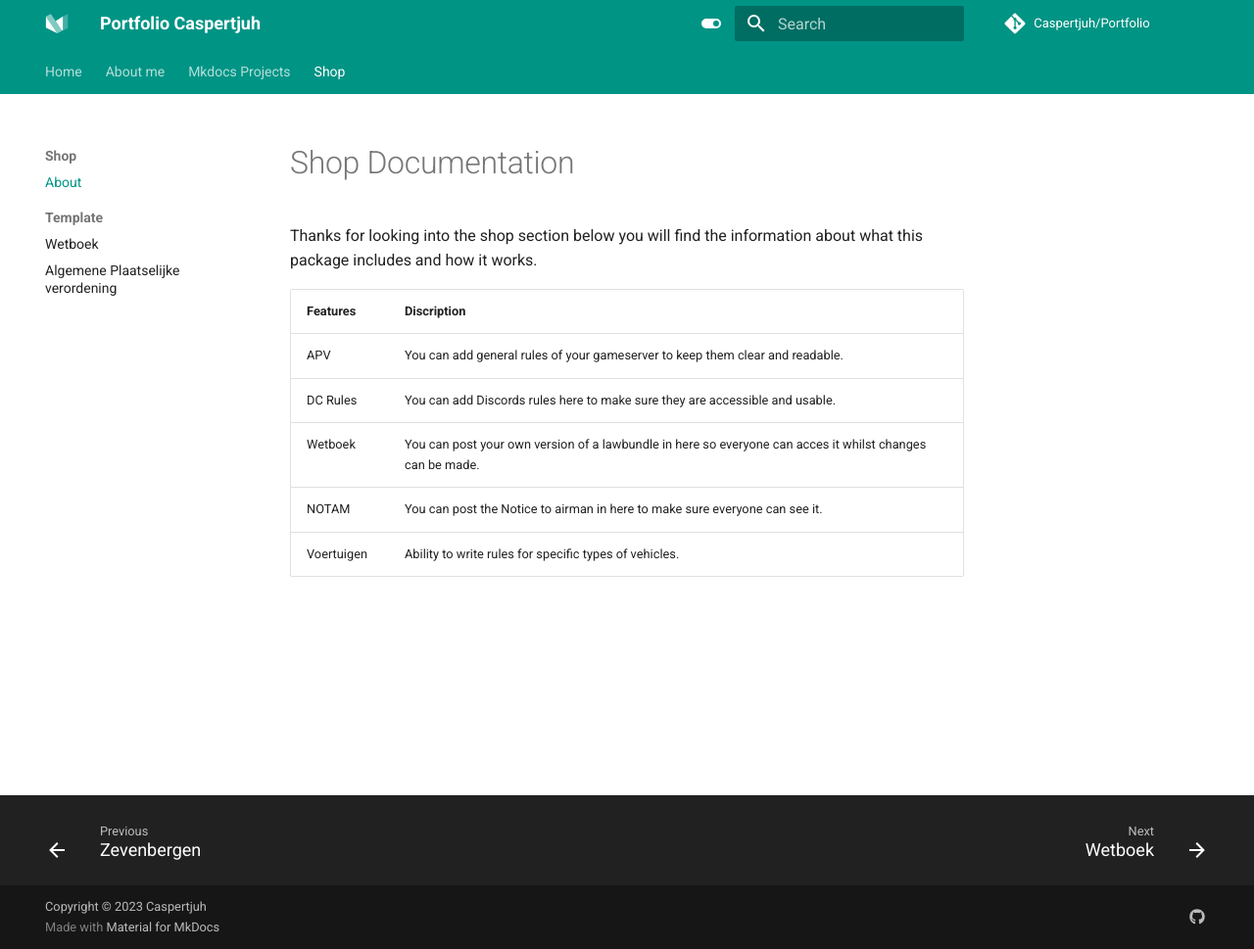
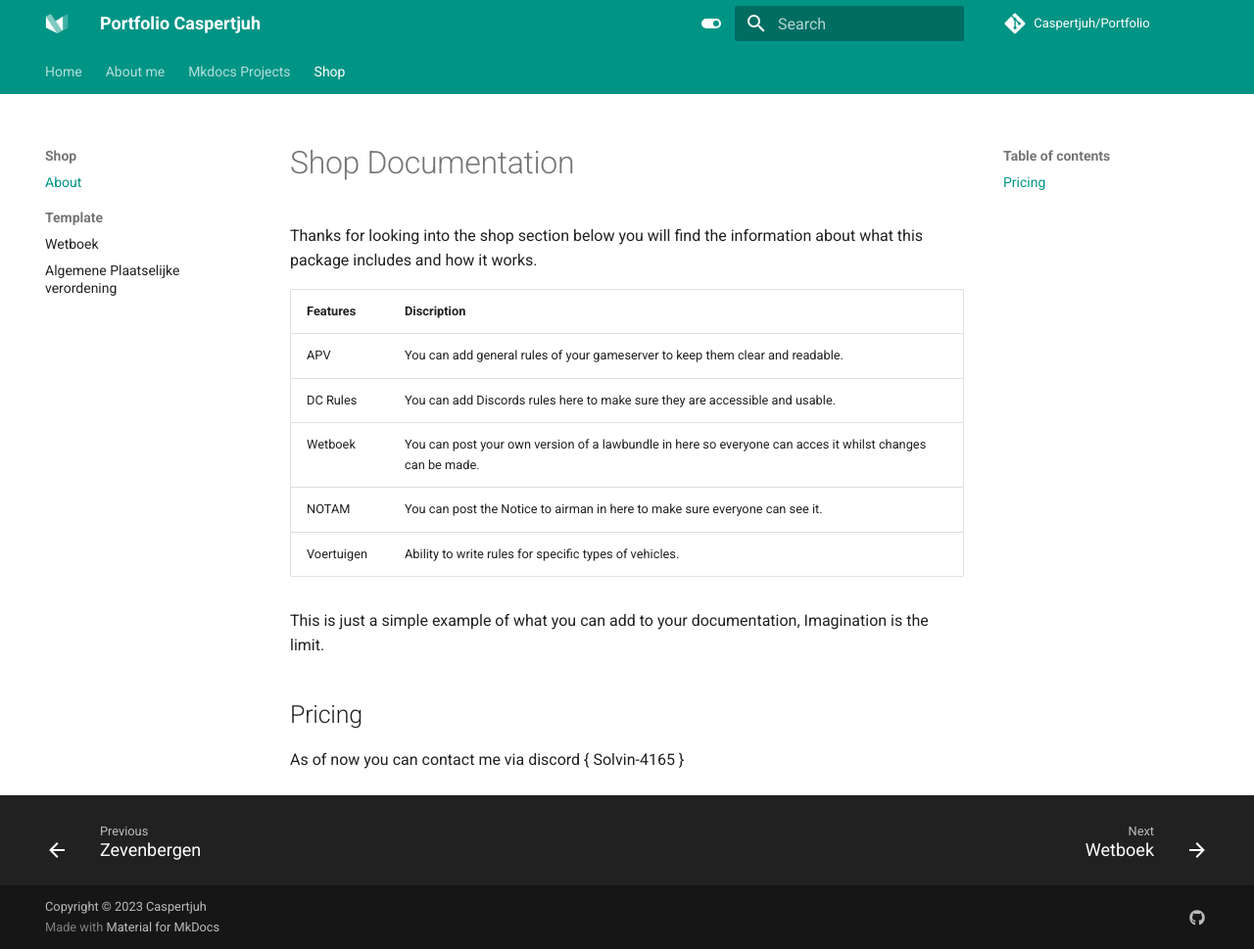
Before and after one commit to Caspertjuh/Portfolio, an MkDocs documentation site: the page built from docs/template.md, in a window 1280 px wide and 969 px high. Shown: the whole window at 98% size. Built offline with MkDocs 1.6.1 and Material for MkDocs 9.7.7, drawn with Linux system fonts in a browser that asks for light colours; comment, search, counter and statistics services are not loaded.

Commit message:
Addition of ##Pricing

```diff
--- a/docs/template.md
+++ b/docs/template.md
@@ -9,3 +9,9 @@ Thanks for looking into the shop section below you will find the information abo
 | Wetboek | You can post your own version of a lawbundle in here so everyone can acces it whilst changes can be made. |
 | NOTAM | You can post the Notice to airman in here to make sure everyone can see it. |
 | Voertuigen | Ability to write rules for specific types of vehicles. |
+
+This is just a simple example of what you can add to your documentation, Imagination is the limit.
+
+## Pricing
+
+As of now you can contact me via discord { Solvin-4165 }
```
